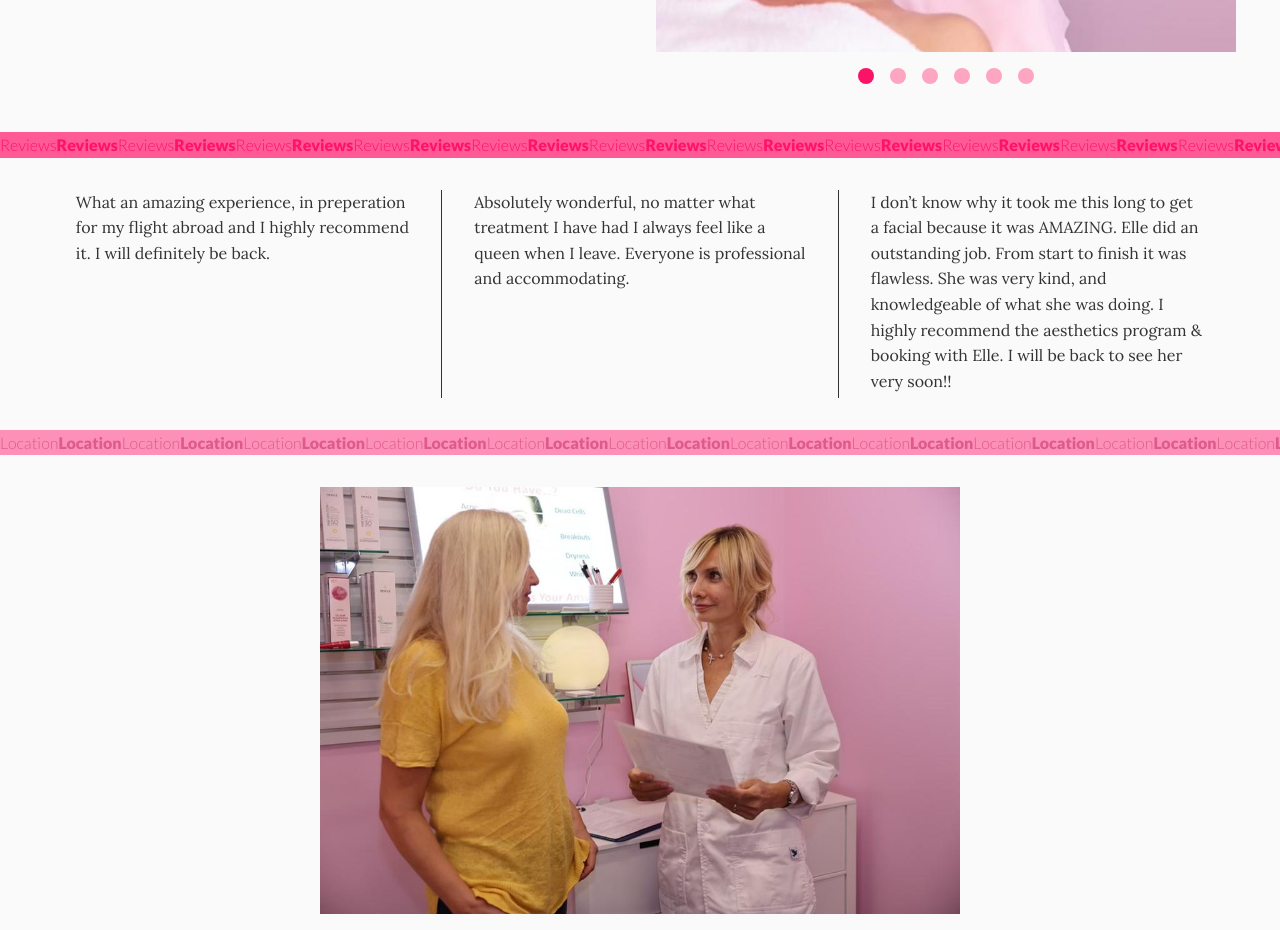
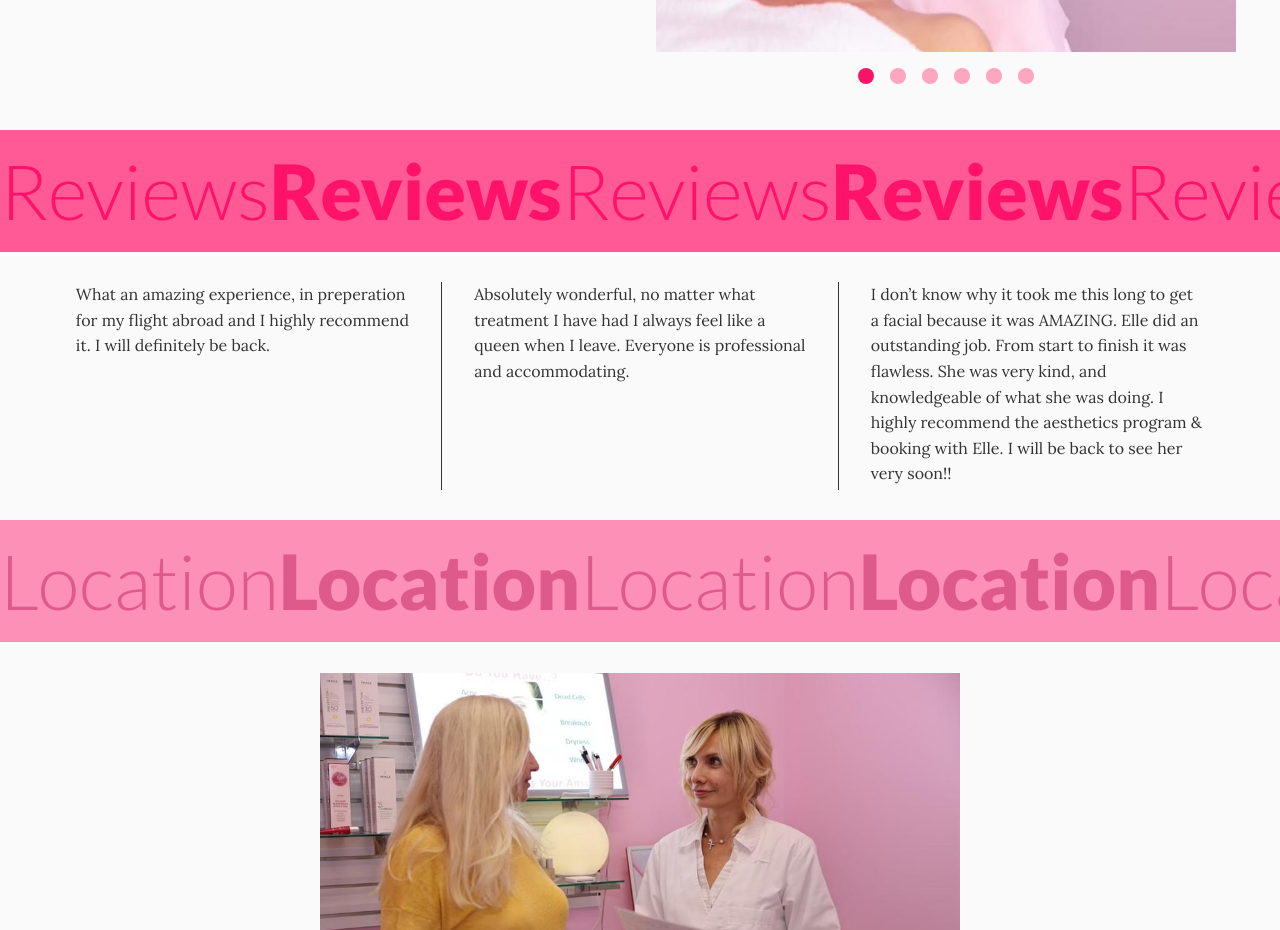
Before and after one commit to olgak169/ell-glow, a Vue app: page /about in a window 1280 px wide. Shown: the part 1220-2150 px from the top of the page. Built offline with nearby package versions, Linux system fonts and the light colour scheme; a web font is replaced by a local one.

Commit message:
adjustments

```diff
--- a/package.json
+++ b/package.json
@@ -8,7 +8,7 @@
     "deploy": "sh deploy.sh"
   },
   "dependencies": {
-    "gsap": "^3.11.1",
+    "gsap": "^3.11.3",
     "vue": "^3.2.38",
     "vue-router": "^4.1.5"
   },
--- a/src/components/ScrollTitle.vue
+++ b/src/components/ScrollTitle.vue
@@ -55,6 +55,7 @@
   })
   onBeforeUnmount(() => {
     tl.revert()
+    ScrollTrigger.killAll()
     window.removeEventListener('resize', resize)
   })
   //
@@ -62,16 +63,14 @@
 
 <style lang="scss">
   .scroll-title {
-    margin: 2rem 0;
+    margin: var(--space-m) 0;
     width: 100%;
     overflow: hidden;
     background-color: v-bind('colors[props.color].bg');
-    // background-color: #c6255a;
     span {
-      font-size: var(--fs-lg);
+      font-size: var(--step-6);
       font-weight: 300;
       color: v-bind('colors[props.color].font');
-      // color: #ff5392;
       &:nth-of-type(even) {
         font-weight: bold;
       }
--- a/src/components/icons/IconMenu.vue
+++ b/src/components/icons/IconMenu.vue
@@ -6,7 +6,7 @@
     fill="none"
     xmlns="http://www.w3.org/2000/svg"
   >
-    <circle cx="30" cy="30" r="29.5" stroke="#fb1368" stroke-width="0.5" />
+    <circle cx="30" cy="30" r="29.5" stroke="#fb1368" stroke-width="1" />
     <line x1="10" y1="29.75" x2="50" y2="29.75" stroke="#fff" stroke-width="1" />
     <line x1="15" y1="37.75" x2="45" y2="37.75" stroke="#fff" stroke-width="1" />
     <line x1="15" y1="19.75" x2="45" y2="19.75" stroke="#fff" stroke-width="1" />
```
Also changed, not shown: 1 other file (tests, documents, lock files or other folders).
